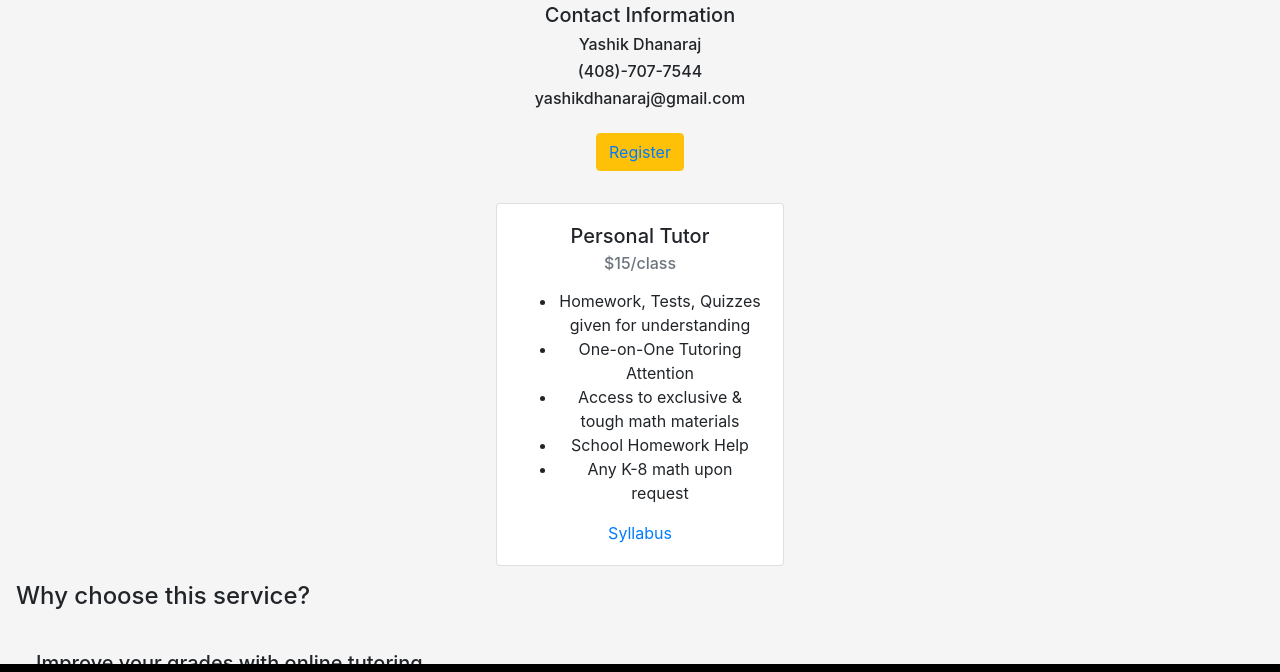
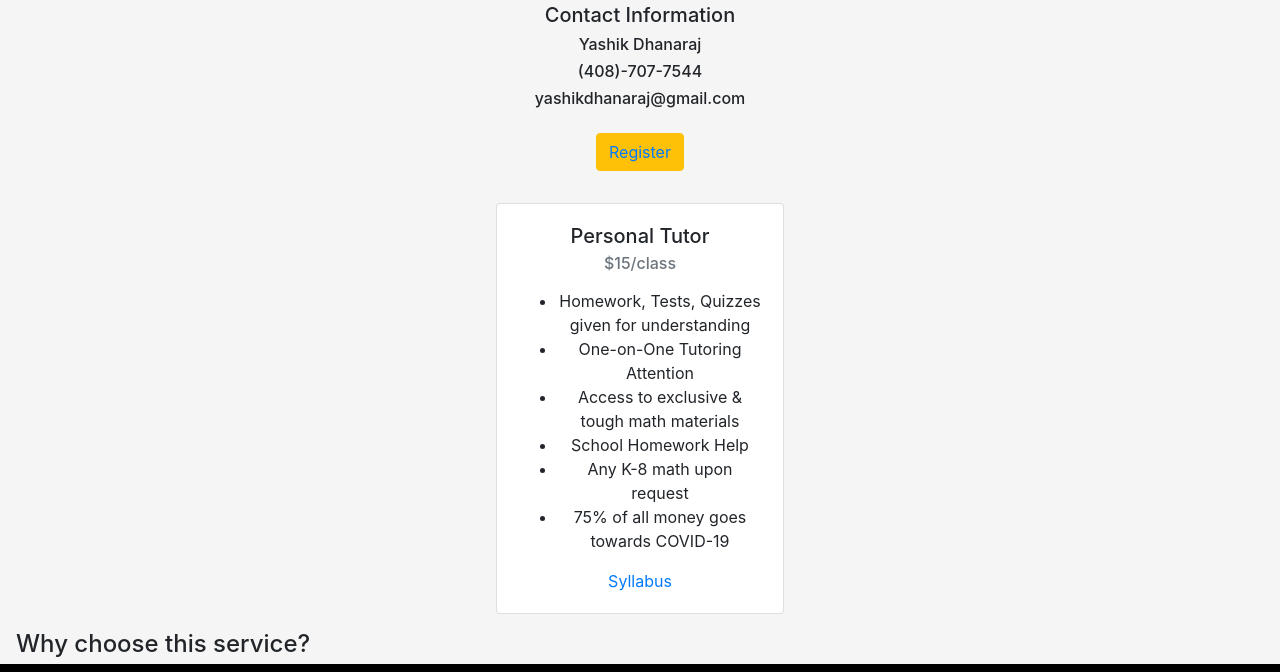
Before and after one commit to yashikd/TheTutor, a plain HTML site: page index.html in a window 1280 px wide. Shown: the part 86-758 px from the top of the page. Drawn offline with nearby package versions, Linux system fonts and the light colour scheme.

Commit message:
Add files via upload

```diff
--- a/index.html
+++ b/index.html
@@ -33,6 +33,7 @@
                                 <li>Access to exclusive & tough math materials</li>
                                 <li>School Homework Help</li>
                                 <li>Any K-8 math upon request</li>
+                                <li>75% of all money goes towards COVID-19</li>
                             </ul>
                          </p>
                         <a href="https://docs.google.com/document/d/12zfcpcdF9C9QOkYp3WT_lHQ65REaNG5-QYUT8SKvodM/edit?usp=sharing" class="card-link">Syllabus</a>
```
